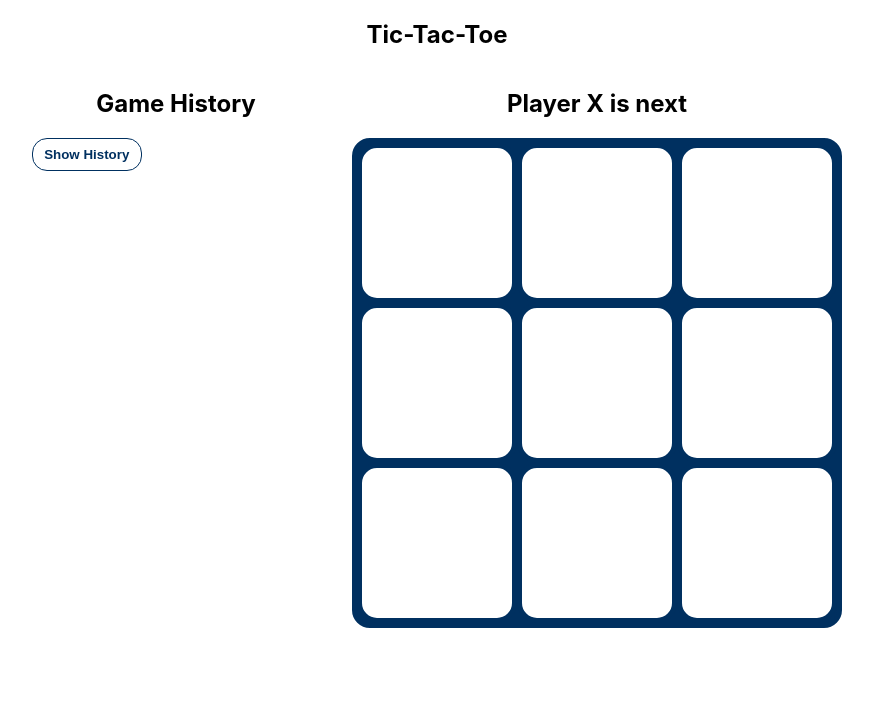
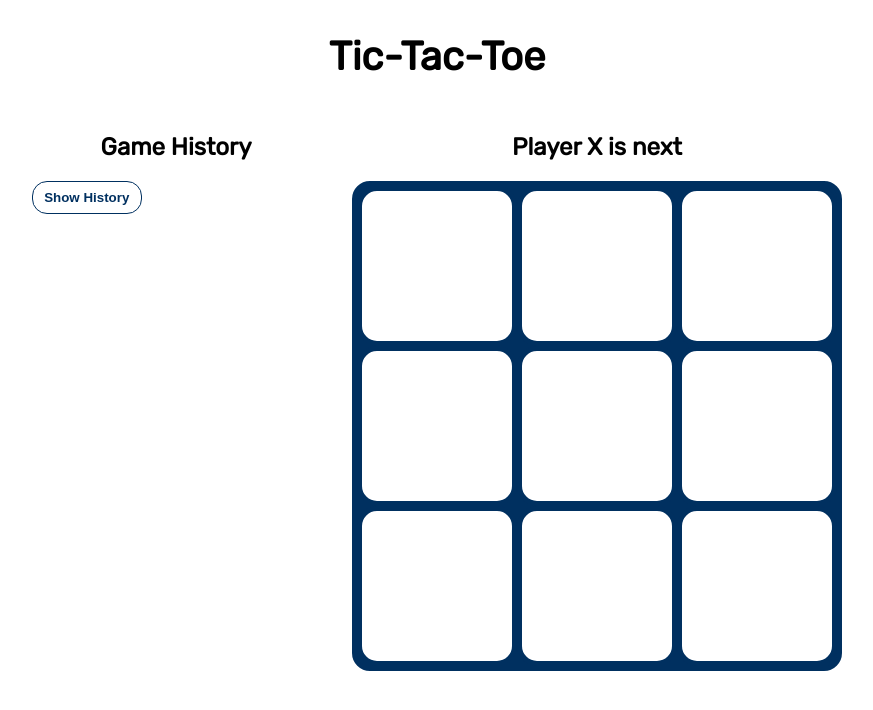
Before and after one commit to AmielCyber/tdd-tic-tac-toe, a React (Create React App) app: page / in a window 1280 px wide. Shown: the top 710 px of the page, without its empty margins (203-1076 px from the left). Built offline with nearby package versions, Linux system fonts and the light colour scheme.

Commit message:
Added global variables for theming.
Will come back to finalize theming for dark and light modes

```diff
--- a/src/index.css
+++ b/src/index.css
@@ -1,5 +1,6 @@
 @import url('https://fonts.googleapis.com/css2?family=Fredoka+One&display=swap');
 @import url('https://fonts.googleapis.com/css2?family=Lato&display=swap');
+@import url('https://fonts.googleapis.com/css2?family=Rubik&display=swap');
 body {
   margin: 0;
   font-family: -apple-system, BlinkMacSystemFont, 'Segoe UI', 'Roboto', 'Oxygen',
@@ -7,6 +8,16 @@ body {
     sans-serif;
   -webkit-font-smoothing: antialiased;
   -moz-osx-font-smoothing: grayscale;
+}
+
+h1, h2{
+  font-family: "Rubik", "Ubuntu", "Roboto", sans-serif;
+}
+h1 {
+  font-size: 2.5rem;
+}
+h2 {
+  font-size: 1.5rem;
 }
 
 code {
@@ -18,4 +29,9 @@ code {
   --player-x-color: #1a65f0;
   --player-y-color: #ed2a2a;
   --board-border-color: rgb(0, 48, 96);
+  --button-color: rgb(12,  69, 133);
+  --prev-move-select-color: rgb(162, 7, 162);
+  --winning-square-color: rgb(238, 255, 0);
+  --button-hover-color:rgb(243, 249, 255);
+  --background-color: #FFF;
 }
```
